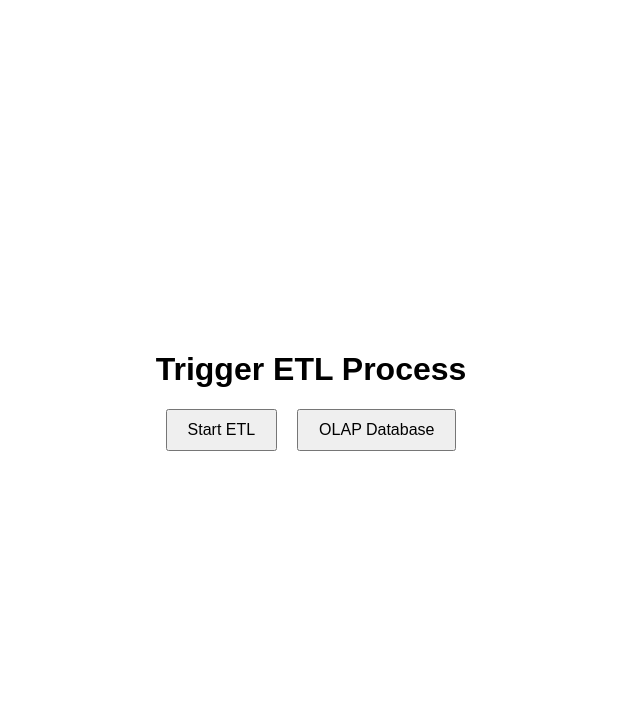
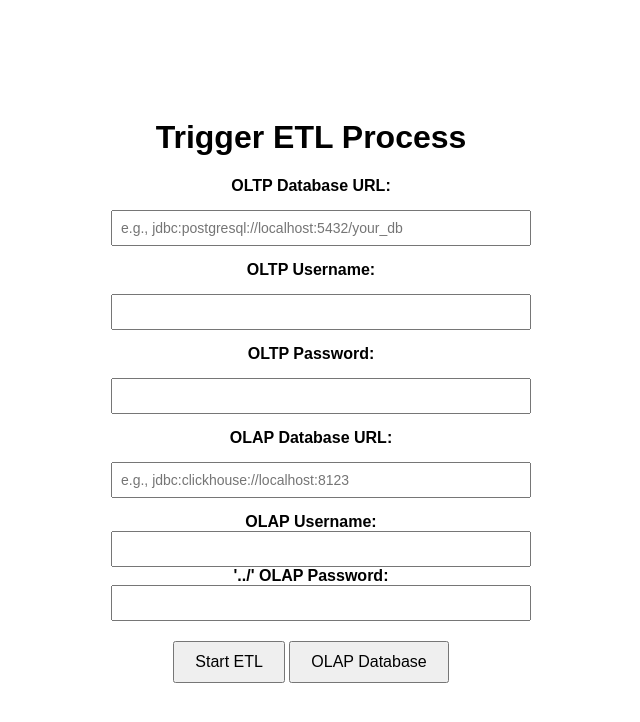
Before and after one commit to EC528-Fall-2024/hybrid-tx-analytical-epoxy, a plain HTML site: page apiary/etl-demo/src/main/resources/templates/home.html in a window 1280 px wide. Shown: the whole page, without its empty margins (329-969 px from the left). Drawn offline with Linux system fonts and the light colour scheme.

Commit message:
Update home.html - to alllow for specific databases to run

```diff
--- a/apiary/etl-demo/src/main/resources/templates/home.html
+++ b/apiary/etl-demo/src/main/resources/templates/home.html
@@ -15,18 +15,28 @@
         }
         .center-container {
             text-align: center;
+            max-width: 400px;
+            width: 100%;
         }
-        .button-container {
+        .form-container {
             display: flex;
-            justify-content: center;
-            align-items: center;
-            gap: 20px; /* Spacing between buttons */
-            margin-top: 20px;
+            flex-direction: column;
+            gap: 15px;
+        }
+        label {
+            font-weight: bold;
+        }
+        input[type="text"],
+        input[type="password"] {
+            padding: 8px;
+            font-size: 14px;
+            width: 100%;
         }
         button {
             padding: 10px 20px;
             font-size: 16px;
             cursor: pointer;
+            margin-top: 20px;
         }
         #notification {
             margin-top: 20px;
@@ -36,8 +46,27 @@
     </style>
     <script>
         function startETL() {
-            // Call the ETL endpoint via a fetch request
-            fetch('/start-etl')
+            // Gather input values
+            const postgresUrl = document.getElementById('postgresUrl').value;
+            const postgresUser = document.getElementById('postgresUser').value;
+            const postgresPassword = document.getElementById('postgresPassword').value;
+            const clickhouseUrl = document.getElementById('clickhouseUrl').value;
+            const clickhouseUser = document.getElementById('clickhouseUser').value;
+            const clickhousePassword = document.getElementById('clickhousePassword').value;
+
+            // Call the ETL endpoint via a fetch request, sending the connection details
+            fetch('/start-etl', {
+                method: 'POST',
+                headers: { 'Content-Type': 'application/json' },
+                body: JSON.stringify({
+                    postgresUrl,
+                    postgresUser,
+                    postgresPassword,
+                    clickhouseUrl,
+                    clickhouseUser,
+                    clickhousePassword
+                })
+            })
             .then(response => response.text())
             .then(message => {
                 // Display the result message in the notification area
@@ -48,7 +77,8 @@
                 document.getElementById('notification').innerText = 'Error: ' + error;
             });
         }
-        function startOLAP(){
+
+        function startOLAP() {
             window.location.href = 'olap';
         }
     </script>
@@ -56,6 +86,25 @@
 <body>
     <div class="center-container">
         <h1>Trigger ETL Process</h1>
+        <div class="form-container">
+            <label for="postgresUrl">OLTP Database URL:</label>
+            <input type="text" id="postgresUrl" placeholder="e.g., jdbc:postgresql://localhost:5432/your_db">
+
+            <label for="postgresUser">OLTP Username:</label>
+            <input type="text" id="postgresUser">
+
+            <label for="postgresPassword">OLTP Password:</label>
+            <input type="password" id="postgresPassword">
+
+            <label for="clickhouseUrl">OLAP Database URL:</label>
+            <input type="text" id="clickhouseUrl" placeholder="e.g., jdbc:clickhouse://localhost:8123">
+
+            <label for="clickhouseUser">OLAP Username:</'label>
+            <input type="text" id="clickhouseUser"> '../'
+
+            <label for="clickhousePassword">OLAP Password:</label>
+            <input type="password" id="clickhousePassword">
+        </div>
         <div class="button-container">
             <button onclick="startETL()">Start ETL</button>
             <button onclick="startOLAP()">OLAP Database</button>
```
Lines whose indentation alone changed are shown as unchanged.
